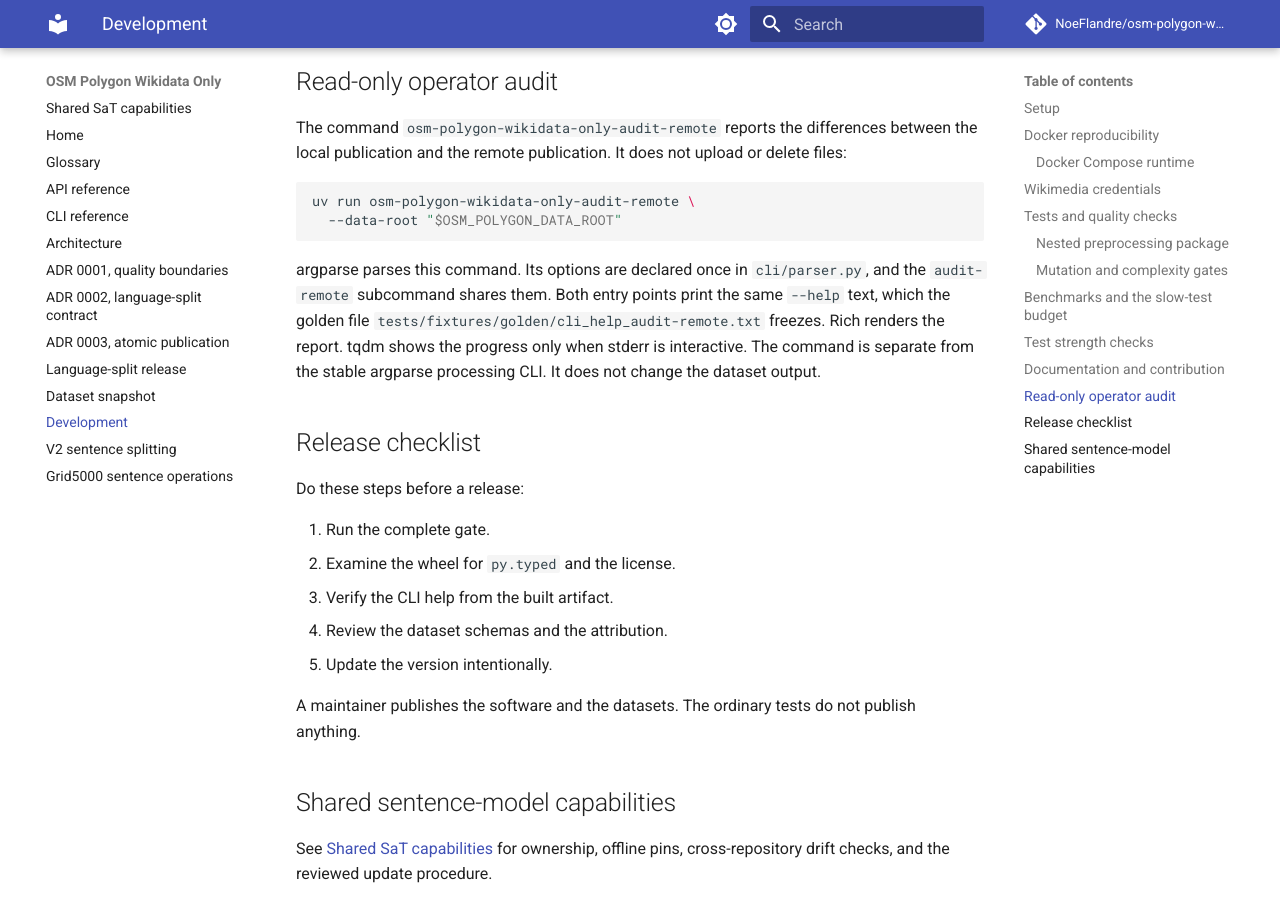
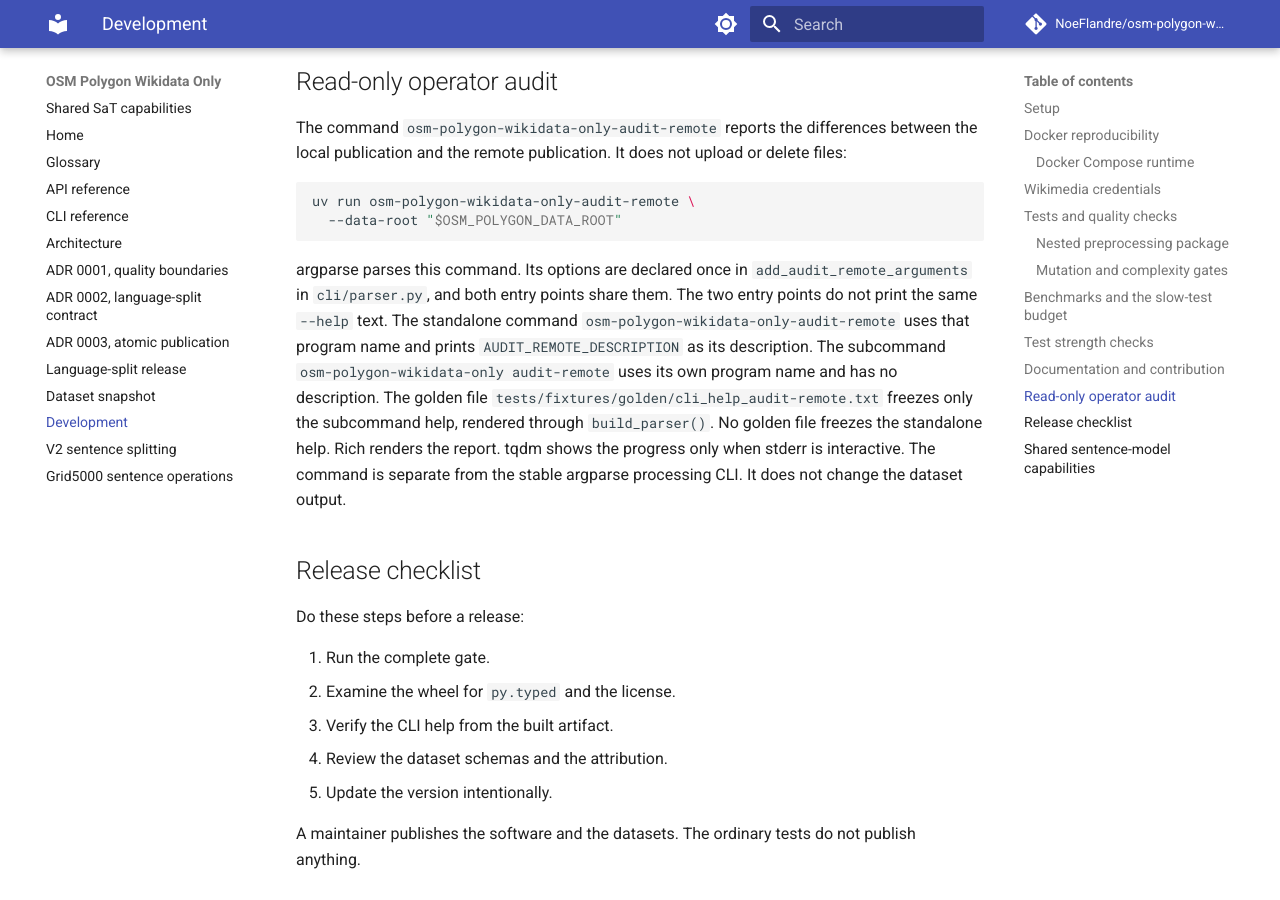
Before and after one commit to NoeFlandre/osm-polygon-wikidata-only, an MkDocs documentation site: the page built from docs/development.md, in a window 1280 px wide and 900 px high, scrolled down 8512 px. Built offline with MkDocs 1.6.1 and Material for MkDocs 9.7.7, drawn with Linux system fonts in a browser that asks for light colours; comment, search, counter and statistics services are not loaded.

Commit message:
docs: state the two audit-remote help outputs accurately
The standalone command and the subcommand print different --help text: the
program name differs, and only the standalone parser sets a description.
The golden file covers only the subcommand, so say that instead of claiming
both entry points print the same help.

Co-Authored-By: Claude Haiku 5.5 <noreply@anthropic.com>
Claude-Session: https://claude.ai/code/session_01XZBjtivsZ4crwFaZYdLCMV

````diff
--- a/docs/development.md
+++ b/docs/development.md
@@ -264,7 +264,7 @@ uv run osm-polygon-wikidata-only-audit-remote \
   --data-root "$OSM_POLYGON_DATA_ROOT"
 ```
 
-argparse parses this command. Its options are declared once in `cli/parser.py`, and the `audit-remote` subcommand shares them. Both entry points print the same `--help` text, which the golden file `tests/fixtures/golden/cli_help_audit-remote.txt` freezes. Rich renders the report. tqdm shows the progress only when stderr is interactive. The command is separate from the stable argparse processing CLI. It does not change the dataset output.
+argparse parses this command. Its options are declared once in `add_audit_remote_arguments` in `cli/parser.py`, and both entry points share them. The two entry points do not print the same `--help` text. The standalone command `osm-polygon-wikidata-only-audit-remote` uses that program name and prints `AUDIT_REMOTE_DESCRIPTION` as its description. The subcommand `osm-polygon-wikidata-only audit-remote` uses its own program name and has no description. The golden file `tests/fixtures/golden/cli_help_audit-remote.txt` freezes only the subcommand help, rendered through `build_parser()`. No golden file freezes the standalone help. Rich renders the report. tqdm shows the progress only when stderr is interactive. The command is separate from the stable argparse processing CLI. It does not change the dataset output.
 
 ## Release checklist
 
````
